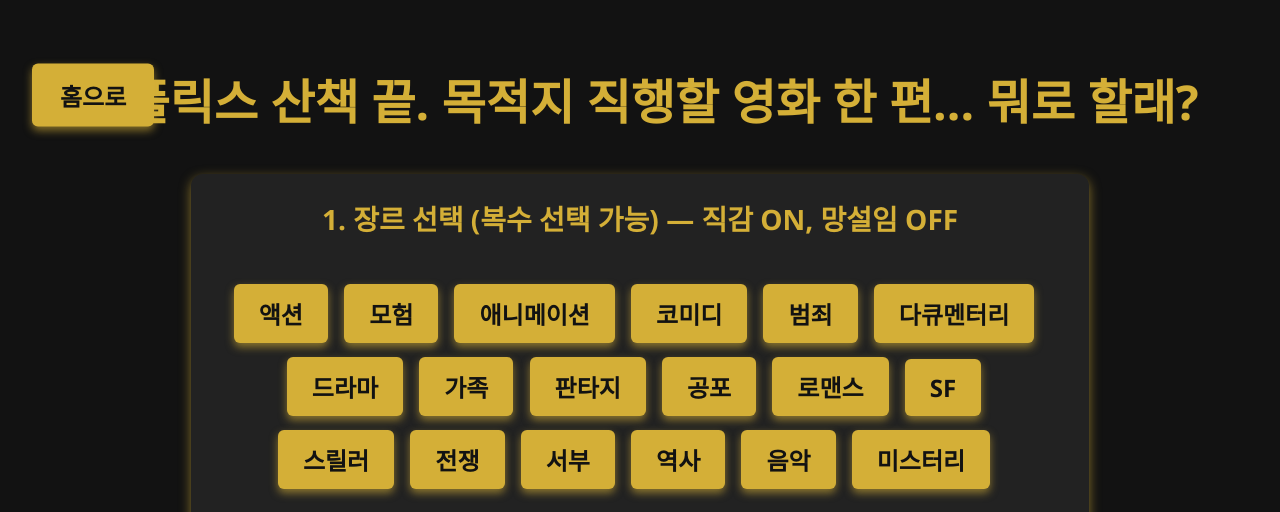
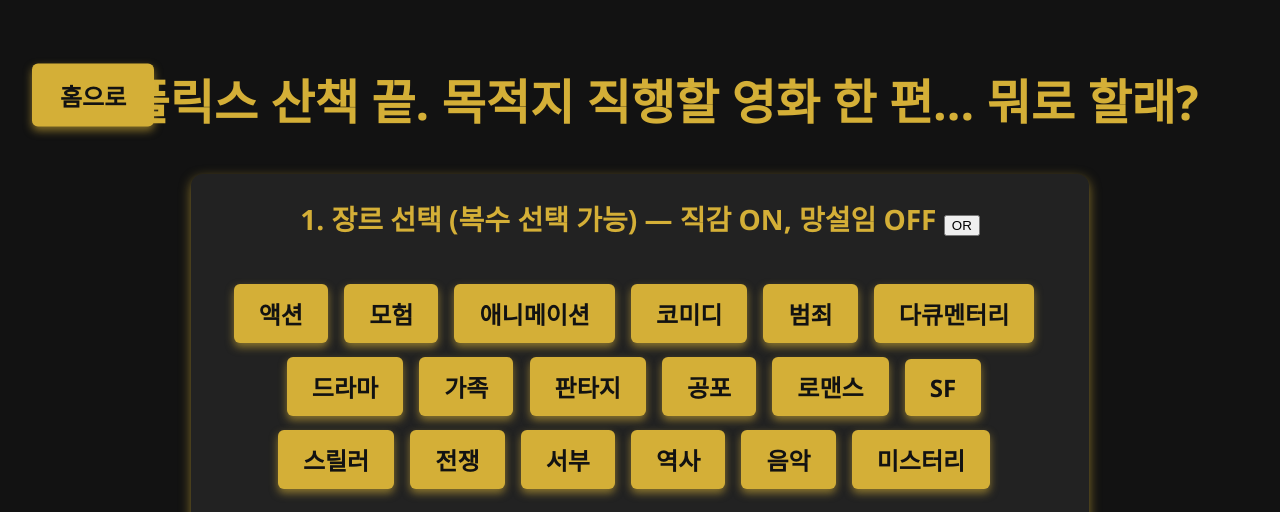
Before and after one commit to yhs1202/Python_My_Cinema, a Flask app: page /recommend_mv_survey in a window 1280 px wide. Shown: the top 512 px of the page. Run offline with Flask 3, Linux system fonts and the light colour scheme.

Commit message:
버튼추가

```diff
--- a/templates/recommend_mv_survey.html
+++ b/templates/recommend_mv_survey.html
@@ -265,12 +265,14 @@
     <button class="home-btn" onclick="location.href='{{ url_for('index') }}'">홈으로</button>
     <h1>넷플릭스 산책 끝. 목적지 직행할 영화 한 편... 뭐로 할래?</h1>
   </div>
-
   <!-- 당신이 원하는 영화는 어떤 영화인가요 -->
   <form class="survey" method="POST" action="/recommend_mv">
     <!-- 1단계: 장르 선택 (중복 선택 가능) -->
     <fieldset>
-      <legend>1. 장르 선택 (복수 선택 가능) — 직감 ON, 망설임 OFF</legend>
+      <legend>1. 장르 선택 (복수 선택 가능) — 직감 ON, 망설임 OFF
+        <input type="checkbox" id="genre_or" name="genre_or" value="false" style="display: none;">
+        <button type="button" class="checkbox-custom" oneclick="document.getElementById('genre_or').value = 'true'; this.form.submit();">OR</button>
+      </legend>
 
       <input type="checkbox" id="genre28" name="genres" value="28">
       <label for="genre28" class="checkbox-custom">액션</label>
```
